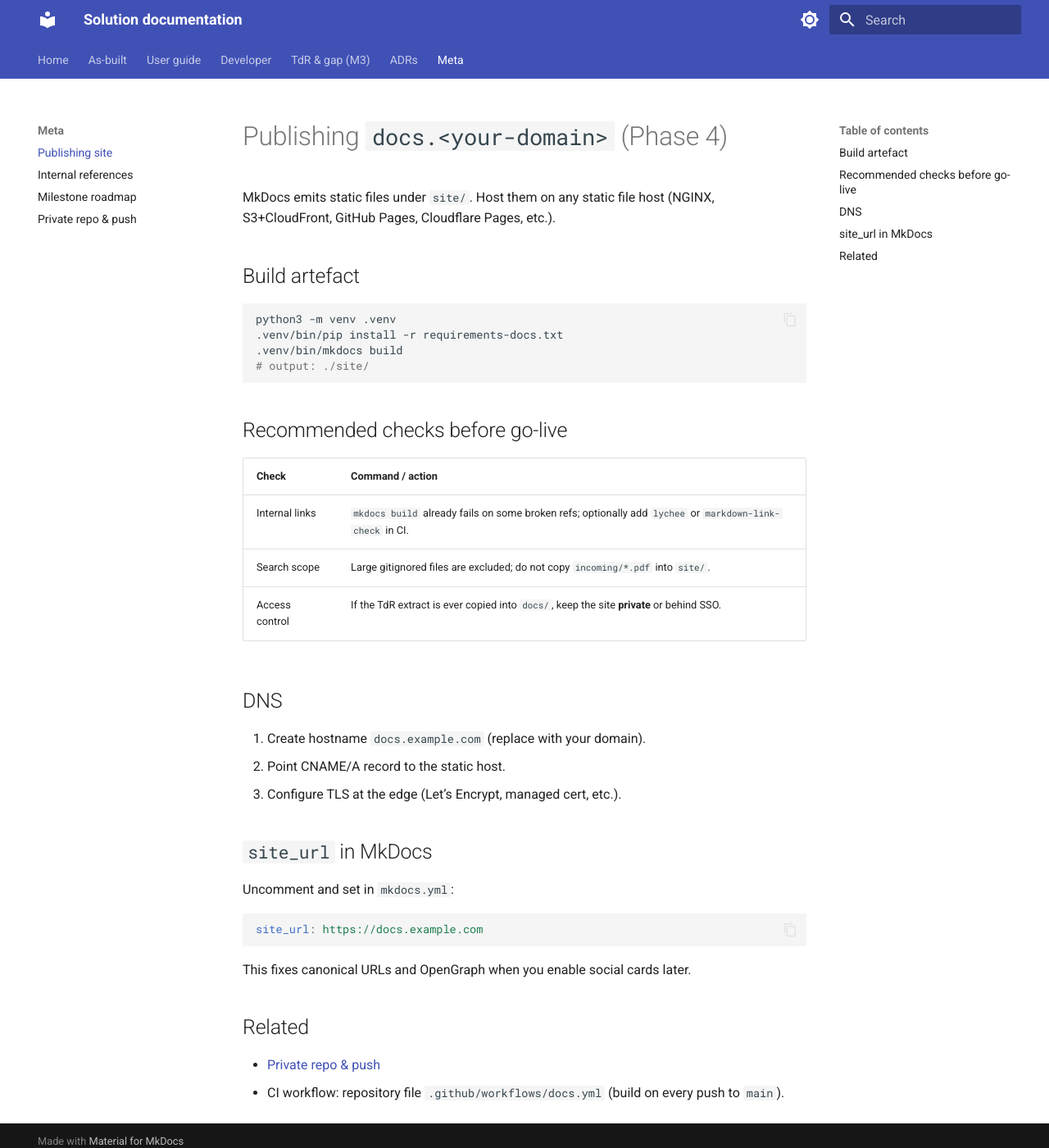
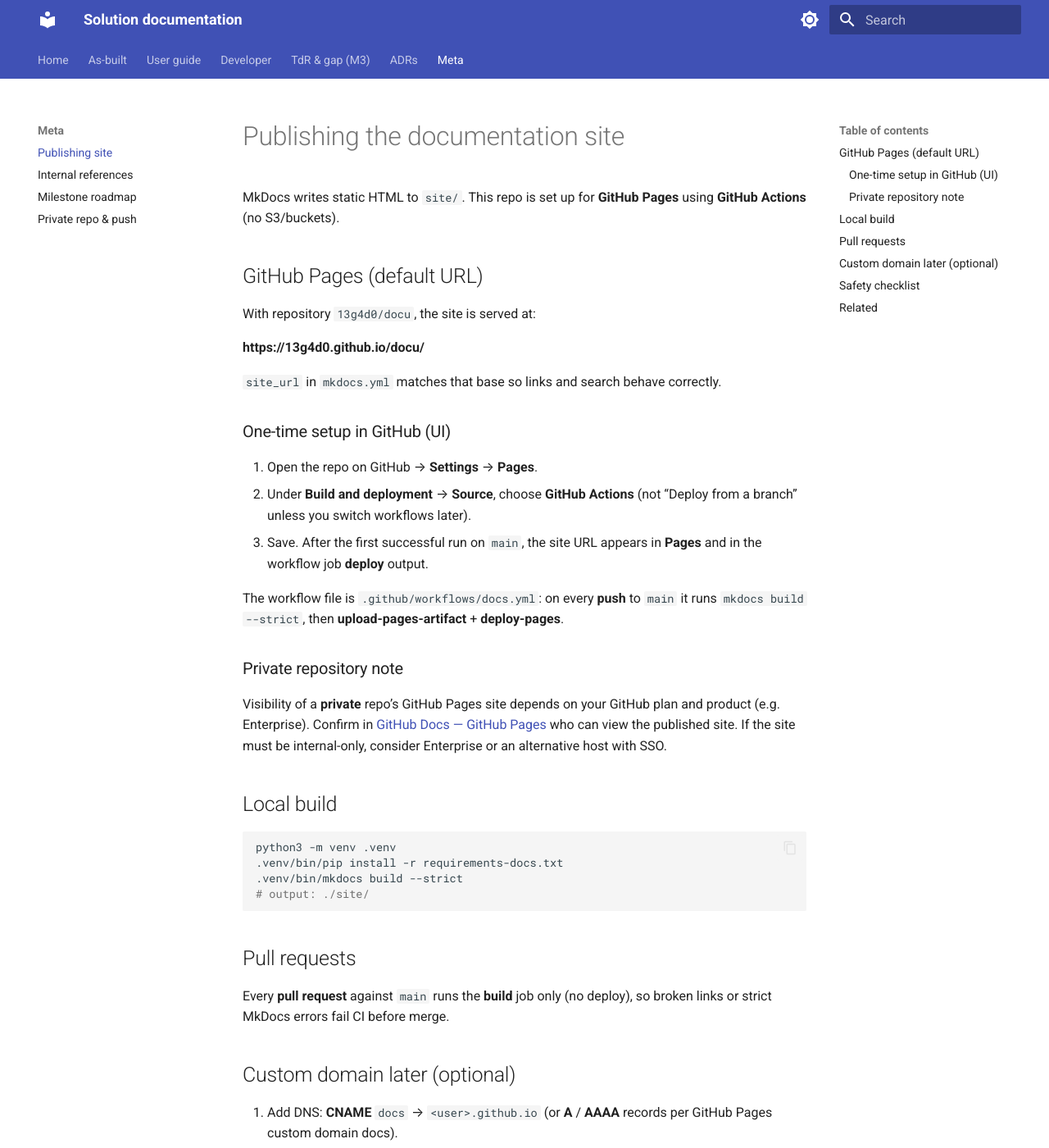
Before and after one commit to 13g4d0/docu-es, an MkDocs documentation site: the page built from docs/PUBLISHING.md, in a window 1280 px wide and 1400 px high. Shown: the whole window at 82% size. Built offline with MkDocs 1.6.1 and Material for MkDocs 9.7.7, drawn with Linux system fonts in a browser that asks for light colours; some of the changed text lies outside the part shown.

Commit message:
ci: deploy MkDocs to GitHub Pages; set site_url for 13g4d0.github.io/docu

````diff
--- a/docs/PUBLISHING.md
+++ b/docs/PUBLISHING.md
@@ -1,41 +1,53 @@
-# Publishing `docs.<your-domain>` (Phase 4)
+# Publishing the documentation site
 
-MkDocs emits static files under `site/`. Host them on any static file host (NGINX, S3+CloudFront, GitHub Pages, Cloudflare Pages, etc.).
+MkDocs writes static HTML to `site/`. This repo is set up for **GitHub Pages** using **GitHub Actions** (no S3/buckets).
 
-## Build artefact
+## GitHub Pages (default URL)
+
+With repository `13g4d0/docu`, the site is served at:
+
+**https://13g4d0.github.io/docu/**
+
+`site_url` in `mkdocs.yml` matches that base so links and search behave correctly.
+
+### One-time setup in GitHub (UI)
+
+1. Open the repo on GitHub → **Settings** → **Pages**.
+2. Under **Build and deployment** → **Source**, choose **GitHub Actions** (not “Deploy from a branch” unless you switch workflows later).
+3. Save. After the first successful run on `main`, the site URL appears in **Pages** and in the workflow job **deploy** output.
+
+The workflow file is `.github/workflows/docs.yml`: on every **push** to `main` it runs `mkdocs build --strict`, then **upload-pages-artifact** + **deploy-pages**.
+
+### Private repository note
+
+Visibility of a **private** repo’s GitHub Pages site depends on your GitHub plan and product (e.g. Enterprise). Confirm in [GitHub Docs — GitHub Pages](https://docs.github.com/en/pages/getting-started-with-github-pages/github-pages-limits) who can view the published site. If the site must be internal-only, consider Enterprise or an alternative host with SSO.
+
+## Local build
 
 ```bash
 python3 -m venv .venv
 .venv/bin/pip install -r requirements-docs.txt
-.venv/bin/mkdocs build
+.venv/bin/mkdocs build --strict
 # output: ./site/
 ```
 
-## Recommended checks before go-live
+## Pull requests
 
-| Check | Command / action |
-|-------|------------------|
-| Internal links | `mkdocs build` already fails on some broken refs; optionally add `lychee` or `markdown-link-check` in CI. |
-| Search scope | Large gitignored files are excluded; do not copy `incoming/*.pdf` into `site/`. |
-| Access control | If the TdR extract is ever copied into `docs/`, keep the site **private** or behind SSO. |
+Every **pull request** against `main` runs the **build** job only (no deploy), so broken links or strict MkDocs errors fail CI before merge.
 
-## DNS
+## Custom domain later (optional)
 
-1. Create hostname `docs.example.com` (replace with your domain).
-2. Point CNAME/A record to the static host.
-3. Configure TLS at the edge (Let’s Encrypt, managed cert, etc.).
+1. Add DNS: **CNAME** `docs` → `<user>.github.io` (or **A** / **AAAA** records per GitHub Pages custom domain docs).
+2. In **Settings → Pages**, set **Custom domain** (e.g. `docs.example.com`).
+3. Update `site_url` in `mkdocs.yml` to that HTTPS URL and redeploy.
 
-## `site_url` in MkDocs
+## Safety checklist
 
-Uncomment and set in `mkdocs.yml`:
-
-```yaml
-site_url: https://docs.example.com
-```
-
-This fixes canonical URLs and OpenGraph when you enable social cards later.
+| Check | Why |
+|-------|-----|
+| Do not publish `incoming/*.pdf` or `_extracted/` | Legal / confidentiality. |
+| Keep repo access aligned with who may read Pages | Especially for private repos. |
 
 ## Related
 
 - [Private repo & push](PRIVATE-REPO-AND-PUSH.md)
-- CI workflow: repository file `.github/workflows/docs.yml` (build on every push to `main`).
--- a/mkdocs.yml
+++ b/mkdocs.yml
@@ -4,7 +4,8 @@
 
 site_name: Solution documentation
 site_description: As-built docs for IdentiaRAG, Open-WebUI, inference gateway, and Hermes Agent
-# site_url: https://docs.example.com   # set when publishing
+# GitHub Pages (project site): https://<user>.github.io/<repo>/
+site_url: https://13g4d0.github.io/docu/
 
 theme:
   name: material
````
Also changed, not shown: README.md (+6 -3 lines), docs/ROADMAP-MILESTONES.md (+1 -1 lines), 1 other file.
